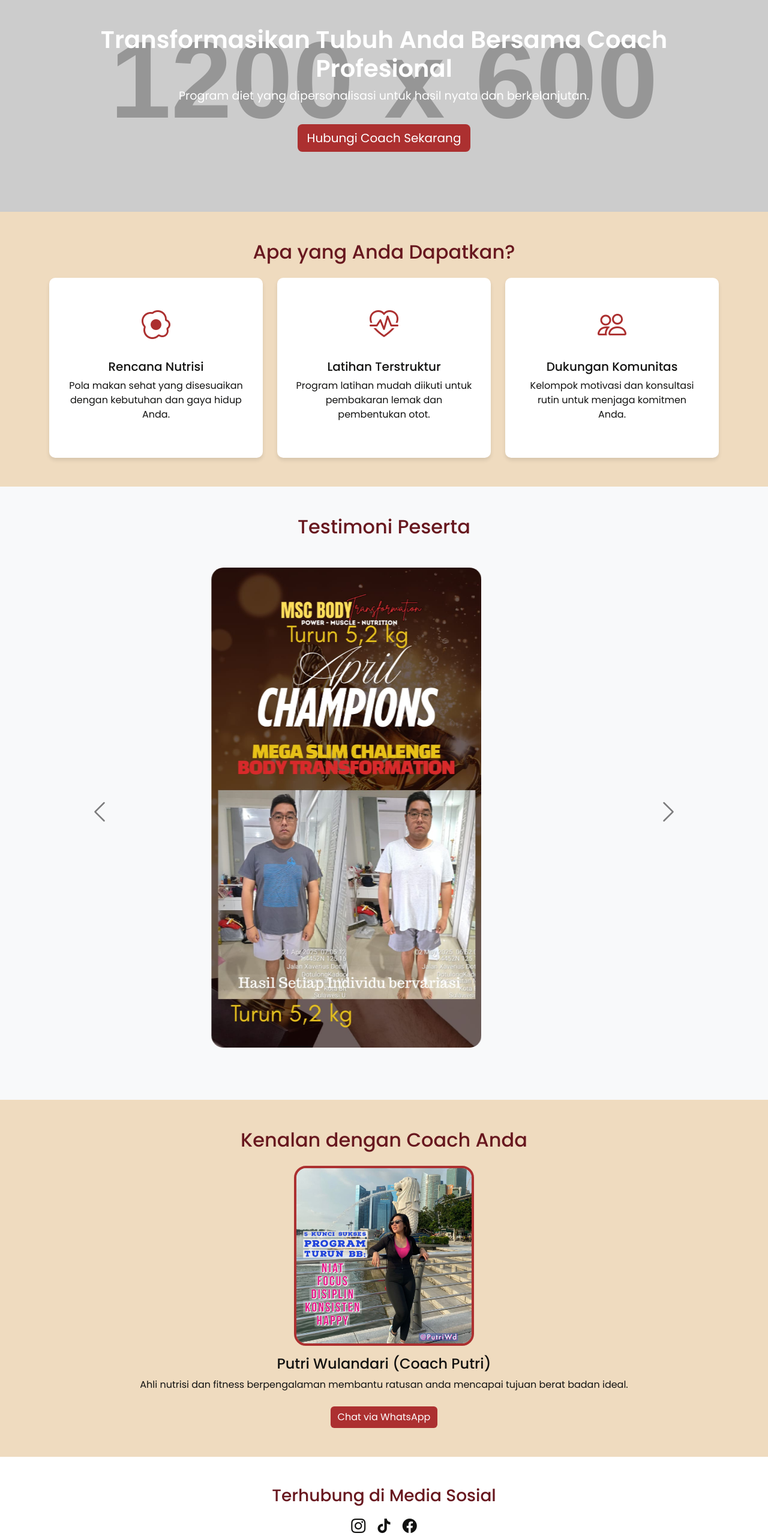
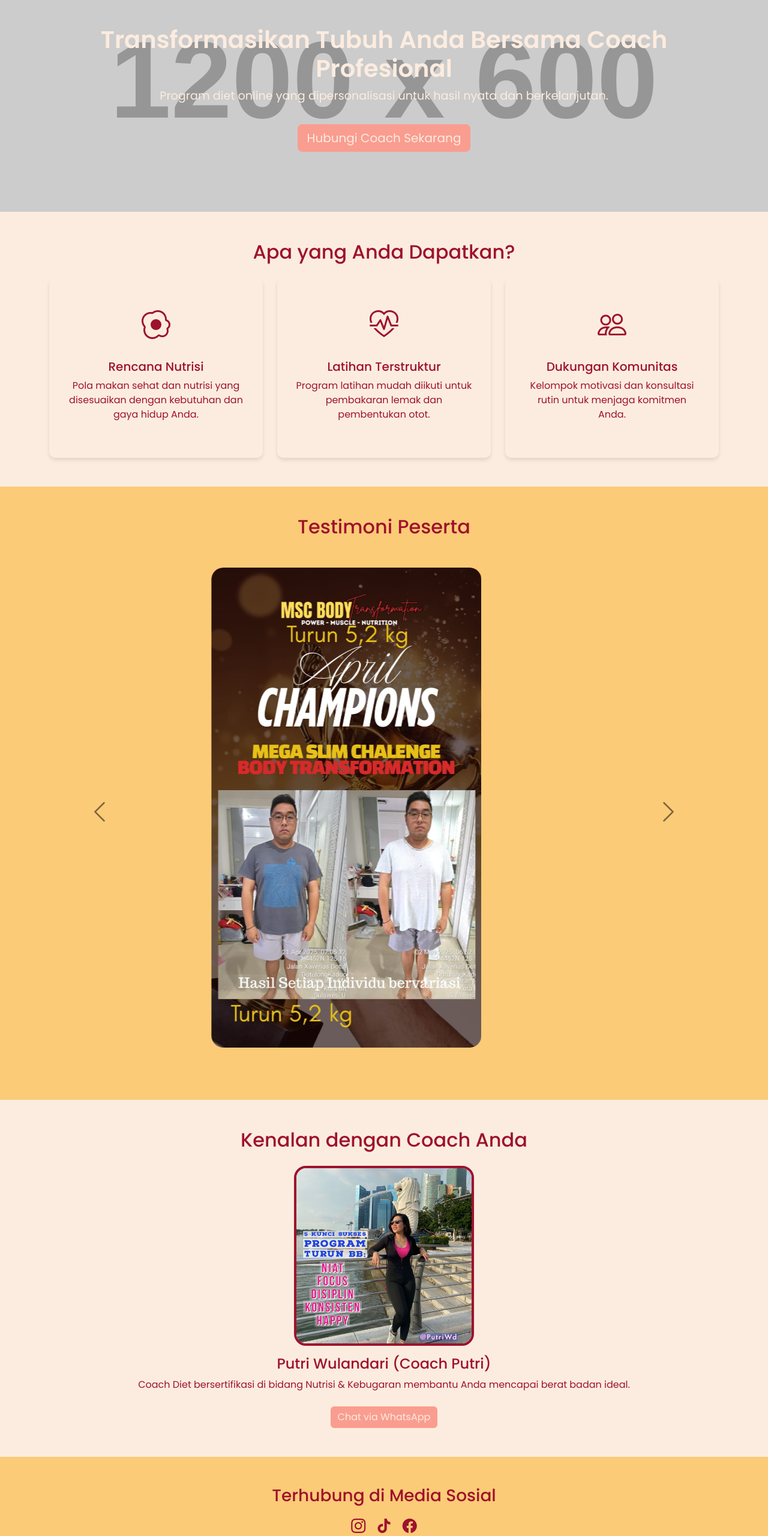
Before and after one commit to CoachPutri/CoachPutri.github.io, a plain HTML site: page index.html in a window 1280 px wide. Shown: the part 114-2674 px from the top of the page at 60% size. Drawn offline with nearby package versions, Linux system fonts and the light colour scheme; placeholder pictures from the web are drawn by us.

Commit message:
color change

```diff
--- a/index.html
+++ b/index.html
@@ -12,40 +12,117 @@
   <link href="https://cdnjs.cloudflare.com/ajax/libs/font-awesome/6.1.1/css/all.min.css" rel="stylesheet">
   <!-- Poppins Font -->
   <link href="https://fonts.googleapis.com/css2?family=Poppins:wght@300;400;500;600;700&display=swap" rel="stylesheet">
+
   <style>
     :root {
-      --cream: #efdbbf;
-      --cherry: #ac3030;
-      --deep-red: #68181f;
-      --midnight: #121211;
+      --rosewater:        #FCECDF;
+      --crimson-velvet:   #9E122C;
+      --vibrant-tangerine:#D2431B;
+      --coral-blush:      #F99D90;
+      --golden-glow:      #FBCB77;
     }
-    body { font-family: 'Poppins', sans-serif; background-color: var(--cream); color: var(--midnight); }
+
+    /* Base */
+    body {
+      font-family: 'Poppins', sans-serif;
+      background-color: var(--rosewater);
+      color: var(--crimson-velvet);
+    }
     a { text-decoration: none; }
-    .navbar { background-color: var(--midnight); }
-    .navbar-brand, .nav-link { color: var(--cream) !important; }
-    #mainBanner { background: var(--deep-red) url('https://via.placeholder.com/1200x600') center/cover no-repeat; color: #fff; padding: 100px 0; text-align: center; }
+
+    /* Navbar */
+    .navbar {
+      background-color: var(--crimson-velvet);
+    }
+    .navbar-brand, .nav-link {
+      color: var(--rosewater) !important;
+    }
+
+    /* Main Banner */
+    #mainBanner {
+      background: var(--vibrant-tangerine) url('https://via.placeholder.com/1200x600') center/cover no-repeat;
+      color: var(--rosewater);
+      padding: 100px 0;
+      text-align: center;
+    }
     #mainBanner h1 { font-size: 2.5rem; font-weight: 600; }
-    #mainBanner p { font-size: 1.2rem; }
-    .btn-wa { background-color: var(--cherry); color: #fff; border: none; }
-    .btn-wa:hover { background-color: var(--deep-red); }
-    .social-btn { color: var(--midnight); font-size: 1.5rem; margin: 0 0.5rem; transition: transform .2s; }
-    .social-btn:hover { transform: scale(1.2); color: var(--cherry); }
+    #mainBanner p  { font-size: 1.2rem; }
+
+    /* CTA Button */
+    .btn-wa {
+      background-color: var(--coral-blush);
+      color: var(--rosewater);
+      border: none;
+    }
+    .btn-wa:hover {
+      background-color: var(--vibrant-tangerine);
+    }
+
+    /* Social Icons */
+    .social-btn {
+      color: var(--crimson-velvet);
+      font-size: 1.5rem;
+      margin: 0 0.5rem;
+      transition: transform .2s;
+    }
+    .social-btn:hover {
+      transform: scale(1.2);
+      color: var(--vibrant-tangerine);
+    }
+
+    /* Programs */
+    .program-box {
+      height: 100%;
+      display: flex; flex-direction: column;
+      align-items: center; justify-content: center;
+      padding: 30px;
+      background: var(--rosewater);
+      border-radius: 10px;
+      box-shadow: 0 4px 6px rgba(0,0,0,0.1);
+      min-height: 300px;
+    }
+    .program-box i {
+      font-size: 3rem;
+      color: var(--crimson-velvet);
+      margin-bottom: 20px;
+    }
+
+    /* Testimonials */
+    #testimonials {
+      background-color: var(--golden-glow);
+    }
+    #testimonials h2 {
+      color: var(--crimson-velvet) !important;
+    }
+    .testimonial-img {
+      width: 100%;
+      max-width: 450px;
+      height: auto;
+      object-fit: cover;
+      border-radius: 20px;
+      margin: 0 auto 15px;
+    }
+    .carousel-control-prev-icon,
+    .carousel-control-next-icon {
+      filter: invert(100%);
+      width: 40px; height: 40px;
+    }
+
     /* Coach Profile */
-    #coachProfile img { width: 300px; height: 300px; object-fit: cover; border-radius: 20px; border: 4px solid var(--cherry); }
-.testimonial-img {
-  width: 100%;            /* fill its parent */
-  max-width: 450px;       /* but never grow beyond 450px */
-  height: auto;           /* keep original aspect ratio */
-  object-fit: cover;      /* fill the box cleanly */
-  border-radius: 20px;    /* rounded-square corners */
-  margin: 0 auto 15px;
-}
+    #coachProfile img {
+      width: 300px; height: 300px;
+      object-fit: cover;
+      border-radius: 20px;
+      border: 4px solid var(--crimson-velvet);
+    }
 
-    .carousel-control-prev-icon, .carousel-control-next-icon { filter: invert(100%); width: 40px; height: 40px; }
-    footer { background-color: var(--midnight); color: var(--cream); padding: 20px 0; text-align: center; }
-    /* Programs box */
-    .program-box { height: 100%; display: flex; flex-direction: column; align-items: center; justify-content: center; padding: 30px; background: white; border-radius: 10px; box-shadow: 0 4px 6px rgba(0,0,0,0.1); min-height: 300px; }
-    .program-box i { font-size: 3rem; color: var(--cherry); margin-bottom: 20px; }
+    /* Footer */
+    footer {
+      background-color: var(--crimson-velvet);
+      color: var(--rosewater);
+      padding: 20px 0;
+      text-align: center;
+    }
   </style>
 </head>
 <body>
@@ -71,7 +148,7 @@
   <section id="mainBanner">
     <div class="container">
       <h1>Transformasikan Tubuh Anda Bersama Coach Profesional</h1>
-      <p>Program diet yang dipersonalisasi untuk hasil nyata dan berkelanjutan.</p>
+      <p>Program diet online yang dipersonalisasi untuk hasil nyata dan berkelanjutan.</p>
       <a href="#contact" class="btn btn-wa btn-lg mt-3">Hubungi Coach Sekarang</a>
     </div>
   </section>
@@ -79,13 +156,13 @@
   <!-- Programs -->
   <section id="programs" class="py-5">
     <div class="container text-center">
-      <h2 class="mb-4" style="color: var(--deep-red)">Apa yang Anda Dapatkan?</h2>
+      <h2 class="mb-4" style="color: var(--crimson-velvet)">Apa yang Anda Dapatkan?</h2>
       <div class="row g-4">
         <div class="col-md-4">
           <div class="program-box">
             <i class="bi bi-egg-fried"></i>
             <h5>Rencana Nutrisi</h5>
-            <p>Pola makan sehat yang disesuaikan dengan kebutuhan dan gaya hidup Anda.</p>
+            <p>Pola makan sehat dan nutrisi yang disesuaikan dengan kebutuhan dan gaya hidup Anda.</p>
           </div>
         </div>
         <div class="col-md-4">
@@ -106,32 +183,23 @@
     </div>
   </section>
 
-
   <!-- Testimonials -->
-  <section id="testimonials" class="py-5 bg-light">
+  <section id="testimonials" class="py-5">
     <div class="container">
-      <h2 class="text-center mb-4" style="color: var(--deep-red)">Testimoni Peserta</h2>
+      <h2 class="text-center mb-4">Testimoni Peserta</h2>
       <div id="carouselTestimonials" class="carousel slide" data-bs-ride="carousel">
         <div class="carousel-inner">
           <div class="carousel-item active text-center p-4">
             <img src="asset/juara1.jpeg" class="testimonial-img" alt="Peserta 1">
-            <!-- <p class="mb-2">"Saya berhasil menurunkan 8kg dalam 2 bulan! Program ini sangat mudah diikuti."</p>
-            <small>— Ani, 29 tahun</small> -->
           </div>
           <div class="carousel-item text-center p-4">
             <img src="asset/juara2.jpeg" class="testimonial-img" alt="Peserta 2">
-            <!-- <p class="mb-2">"Coach sangat supportif dan rencananya mudah diikuti di kehidupan sehari-hari."</p>
-            <small>— Budi, 34 tahun</small> -->
           </div>
           <div class="carousel-item text-center p-4">
             <img src="asset/juara3.jpeg" class="testimonial-img" alt="Peserta 3">
-            <!-- <p class="mb-2">"Saya merasa lebih energik dan sehat setelah mengikuti program ini."</p>
-            <small>— Citra, 26 tahun</small> -->
           </div>
           <div class="carousel-item text-center p-4">
-            <img src="asset/testimoni 1.jpeg" class="testimonial-img" alt="Peserta 2">
-            <!-- <p class="mb-2">"Coach sangat supportif dan rencananya mudah diikuti di kehidupan sehari-hari."</p>
-            <small>— Budi, 34 tahun</small> -->
+            <img src="asset/testimoni 1.jpeg" class="testimonial-img" alt="Peserta 4">
           </div>
         </div>
         <button class="carousel-control-prev" type="button" data-bs-target="#carouselTestimonials" data-bs-slide="prev">
@@ -149,22 +217,22 @@
   <!-- Coach Profile -->
   <section id="about" class="py-5">
     <div class="container text-center">
-      <h2 class="mb-4" style="color: var(--deep-red)">Kenalan dengan Coach Anda</h2>
+      <h2 class="mb-4" style="color: var(--crimson-velvet)">Kenalan dengan Coach Anda</h2>
       <div id="coachProfile">
         <img src="asset/coach.jpeg" alt="Coach">
         <h4 class="mt-3">Putri Wulandari (Coach Putri)</h4>
-        <p>Ahli nutrisi dan fitness berpengalaman membantu ratusan anda mencapai tujuan berat badan ideal.</p>
+        <p>Coach Diet bersertifikasi di bidang Nutrisi & Kebugaran membantu Anda mencapai berat badan ideal.</p>
         <a href="https://wa.link/1hvli6" class="btn btn-wa mt-2">Chat via WhatsApp</a>
       </div>
     </div>
   </section>
 
   <!-- Contact & Social -->
-  <section id="contact" class="py-5 bg-white text-center">
+  <section id="contact" class="py-5 text-center" style="background-color: var(--golden-glow);">
     <div class="container">
-      <h3 class="mb-3" style="color: var(--deep-red)">Terhubung di Media Sosial</h3>
-      <a href="https://www.instagram.com/putriwulandari_sujati?igsh=MWVyenl1OHI2Z3Q2Ng==" class="social-btn"><i class="bi bi-instagram"></i></a>
-      <a href="https://www.tiktok.com/@putri_mantan72kg?_t=ZS-8w6bsvHnBQd&_r=1" class="social-btn"><i class="fab fa-tiktok"></i></a>
+      <h3 class="mb-3" style="color: var(--crimson-velvet)">Terhubung di Media Sosial</h3>
+      <a href="https://www.instagram.com/putriwulandari_sujati" class="social-btn"><i class="bi bi-instagram"></i></a>
+      <a href="https://www.tiktok.com/@putri_mantan72kg" class="social-btn"><i class="fab fa-tiktok"></i></a>
       <a href="https://www.facebook.com/share/19UvrguK8S/" class="social-btn"><i class="bi bi-facebook"></i></a>
     </div>
   </section>
```
